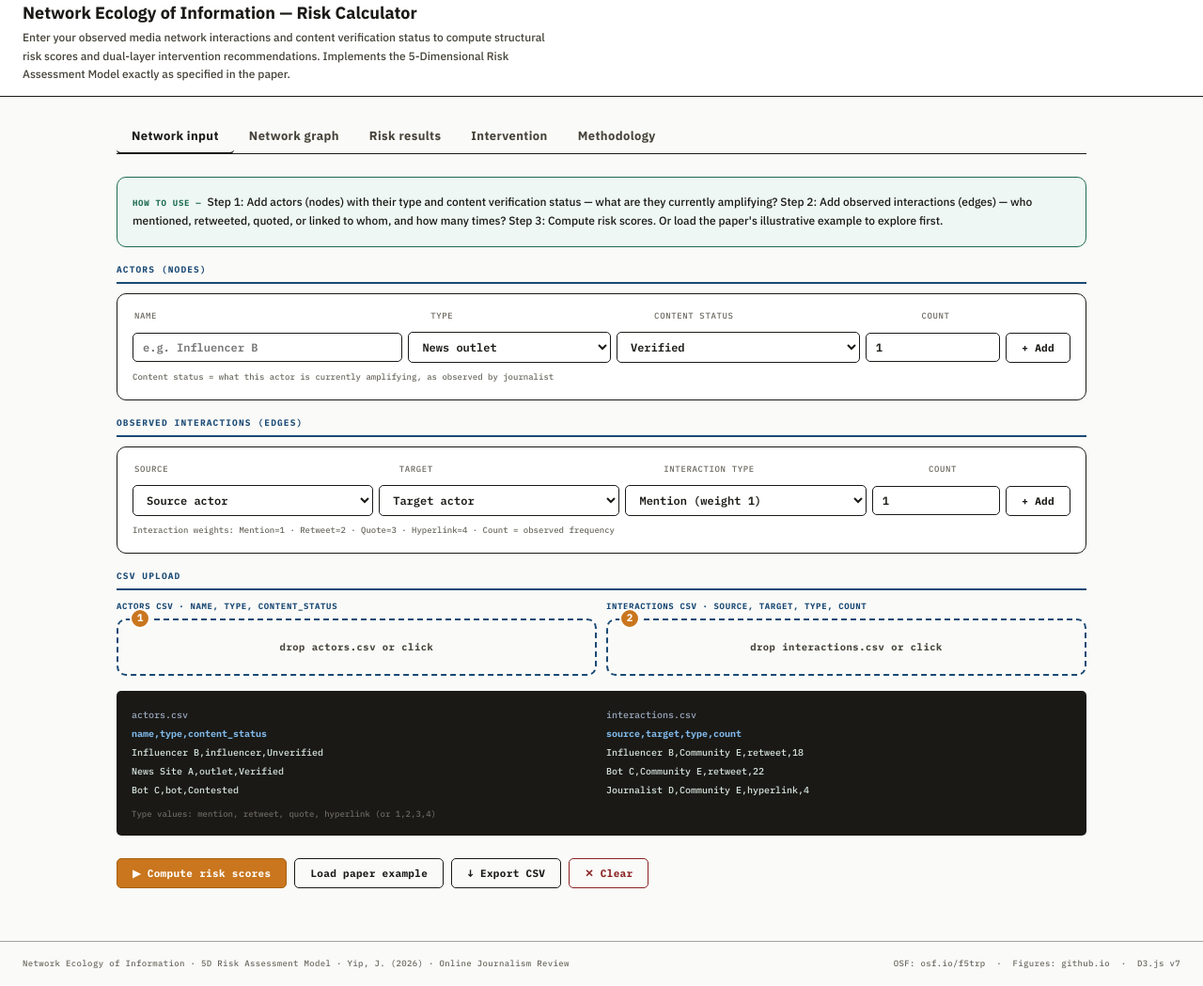
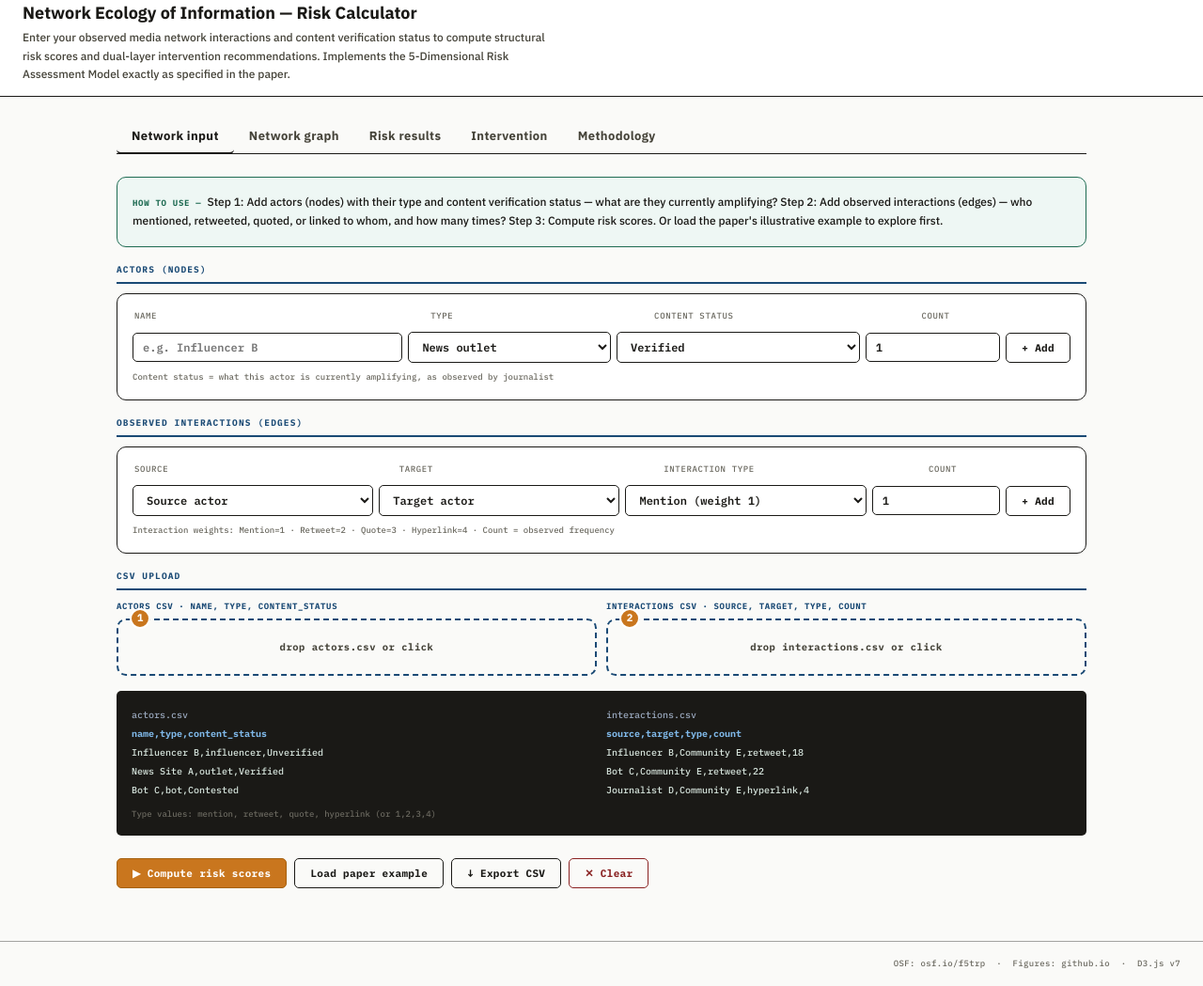
Before and after one commit to zoomyremy1033-web/network-ecology-calculator, a plain HTML site: page index.html in a window 1280 px wide. Shown: the part 35-1084 px from the top of the page at 94% size. Drawn offline with nearby package versions, Linux system fonts and the light colour scheme.

Commit message:
Update footer content in index.html
Removed outdated footer text and left an empty span.

```diff
--- a/index.html
+++ b/index.html
@@ -387,7 +387,7 @@ td.mono{font-family:var(--mono);font-size:11px}
 </div><!-- /main -->
 
 <div class="footer">
-  <span>Network Ecology of Information · 5D Risk Assessment Model · Yip, J. (2026) · Online Journalism Review</span>
+  <span></span>
   <span>OSF: <a href="https://osf.io/f5trp/" target="_blank">osf.io/f5trp</a> &nbsp;·&nbsp; Figures: <a href="https://zoomyremy1033-web.github.io/network-ecology-figures/" target="_blank">github.io</a> &nbsp;·&nbsp; D3.js v7</span>
 </div>
 
```
